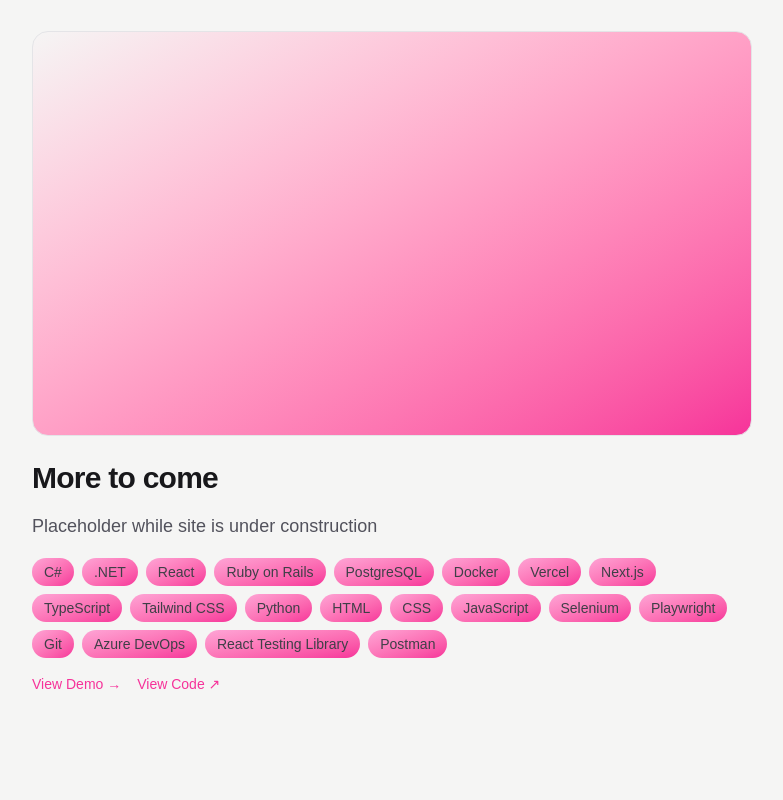
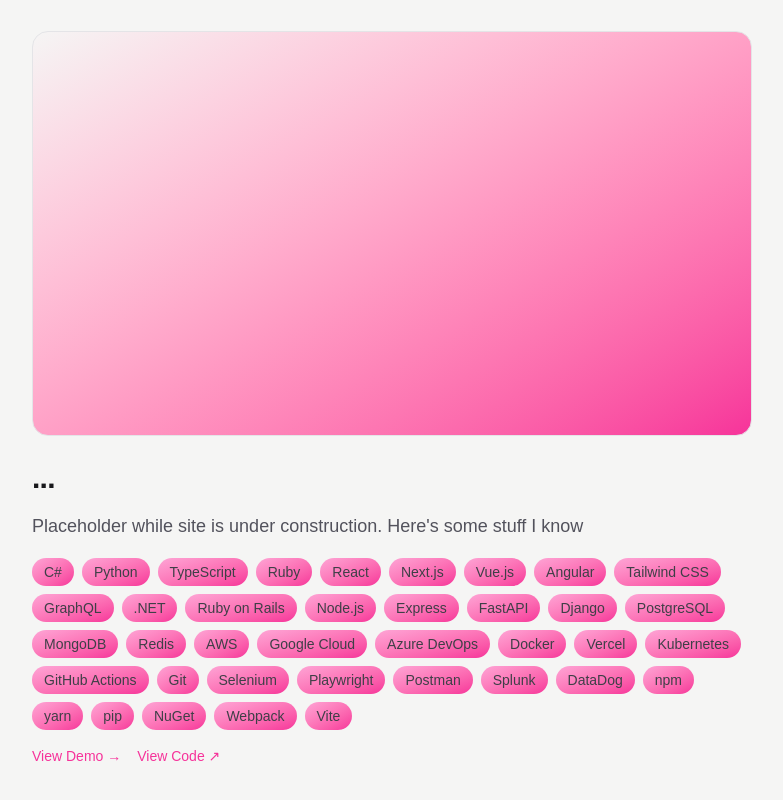
Before and after one commit to DaltonDayton/daltondayton, a Next.js app: page /projects in a window 1280 px wide. Shown: the part 1050-1850 px from the top of the page, without its empty margins (248-1031 px from the left). Built offline with nearby package versions, Linux system fonts and the light colour scheme.

Commit message:
update data again

```diff
--- a/src/features/projects/data.ts
+++ b/src/features/projects/data.ts
@@ -15,34 +15,85 @@ export const projects: Project[] = [
   },
   {
     slug: "More-to-come",
-    name: "More to come",
-    summary: "Placeholder while site is under construction",
+    name: "...",
+    summary:
+      "Placeholder while site is under construction. Here's some stuff I know",
     tech: [
+      // === Languages ===
       "C#",
+      "Python",
+      "TypeScript",
+      "Ruby",
+      // === Frontend Frameworks & Libraries ===
+      "React",
+      "Next.js",
+      "Vue.js",
+      "Angular",
+      "Tailwind CSS",
+      // "Redux",
+      "GraphQL",
+      // === Backend Frameworks & Libraries ===
       ".NET",
-      "React",
       "Ruby on Rails",
+      "Node.js",
+      "Express",
+      "FastAPI",
+      "Django",
+      // "Flask",
+      // === Mobile ===
+      // "React Native",
+      // "Flutter",
+      // "Swift",
+      // "Kotlin",
+      // === Database ===
       "PostgreSQL",
+      "MongoDB",
+      "Redis",
+      // === Cloud & Infrastructure ===
+      "AWS",
+      "Google Cloud",
+      // "DigitalOcean",
+      "Azure DevOps",
+      // === DevOps & Deployment ===
       "Docker",
       "Vercel",
-      "Next.js",
-      "TypeScript",
-      "Tailwind CSS",
-      "Python",
-      "HTML",
-      "CSS",
-      "JavaScript",
+      "Kubernetes",
+      // === CI/CD ===
+      "GitHub Actions",
+      // "GitLab CI",
+      // "Jenkins",
+      // === Version Control ===
+      "Git",
+      // === Testing ===
       "Selenium",
       "Playwright",
-      "Git",
-      "Azure DevOps",
-      "React Testing Library",
+      // "React Testing Library",
       "Postman",
+      // "Jest",
+      // "Cypress",
+      // === Monitoring & Analytics ===
+      // "New Relic",
+      "Splunk",
+      "DataDog",
+      // "Sentry",
+      // === Package Managers ===
+      "npm",
+      "yarn",
+      "pip",
+      "NuGet",
+      // === Build Tools ===
+      "Webpack",
+      "Vite",
+      // "Babel",
+      // === Design Tools ===
+      // "Figma",
+      // "Adobe XD",
+      // "Sketch",
     ],
     role: "Solo dev",
     links: {
-      demo: "https://your-rails-demo.com",
-      repo: "https://github.com/you/rails-react-saas",
+      demo: "https://www.daltondayton.com/projects",
+      repo: "https://www.daltondayton.com/projects",
     },
   },
 ];
```
